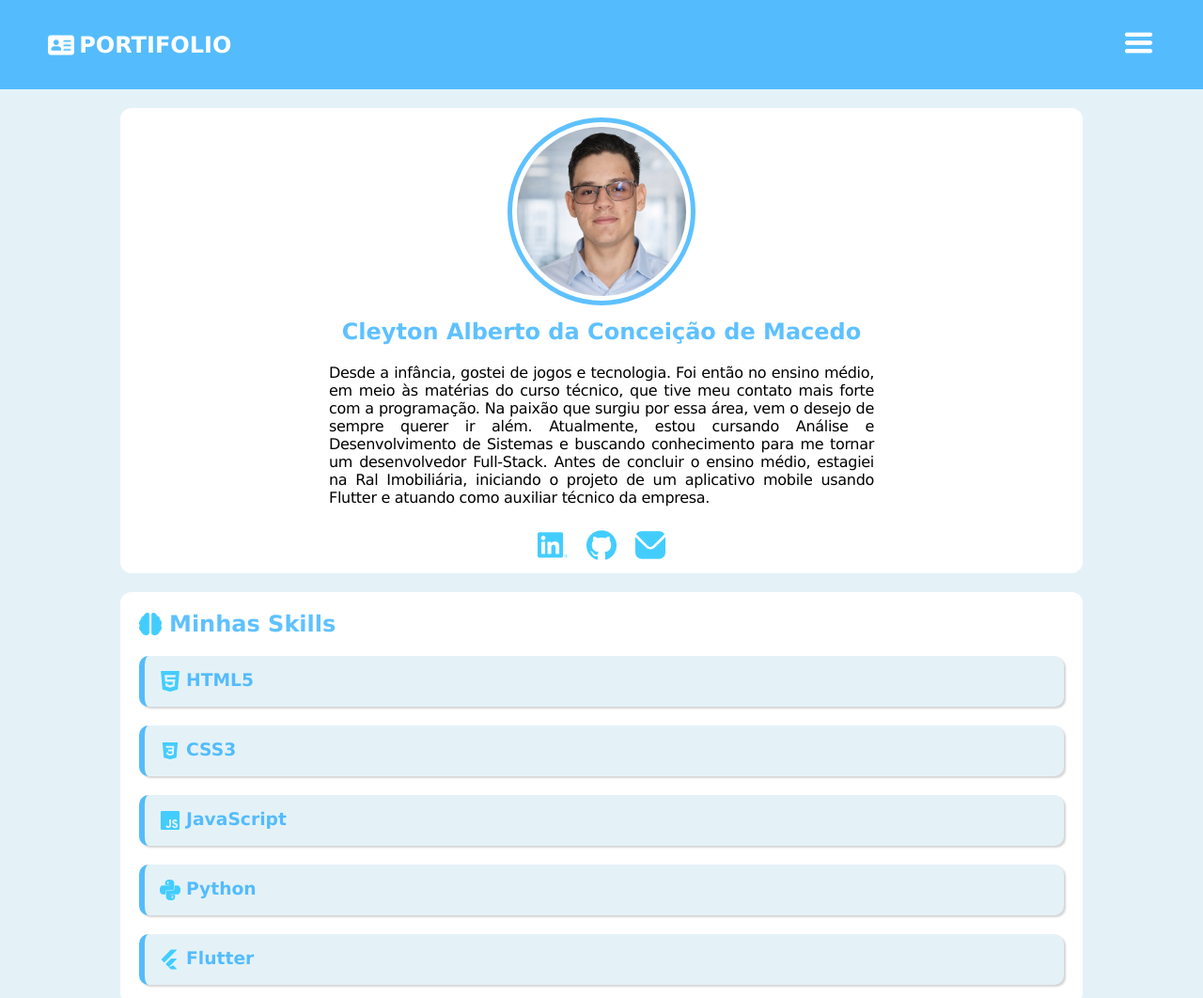
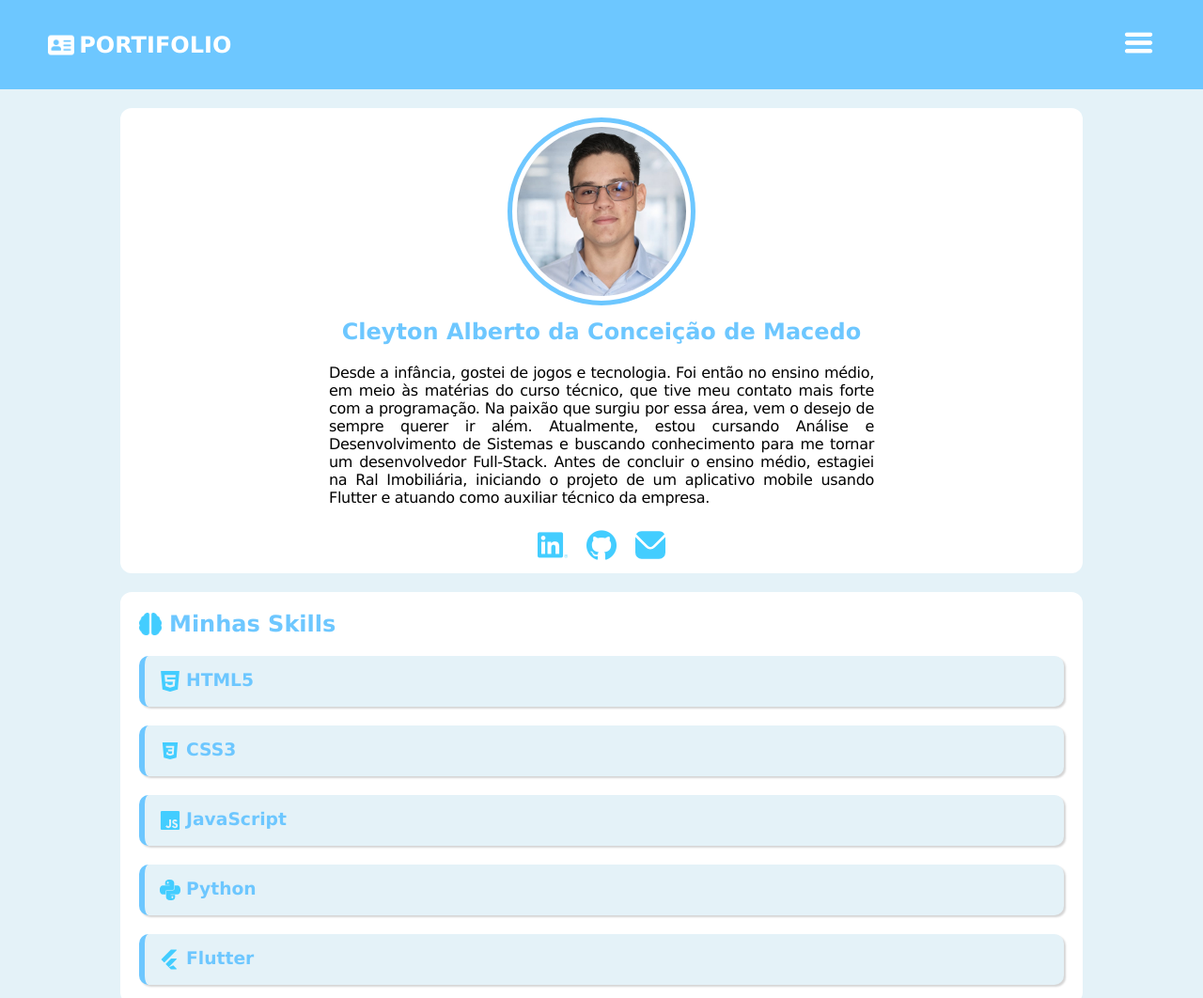
Before and after one commit to Cleyton-Alberto/portifolio, a plain HTML site: page index.html in a window 1280 px wide. Shown: the top 1062 px of the page at 94% size. Drawn offline with Linux system fonts and the light colour scheme.

Commit message:
new main color and header fixed at the top

```diff
--- a/styles/style.css
+++ b/styles/style.css
@@ -1,7 +1,7 @@
 @charset "UTF-8";
 
 :root {
-    --main-color: rgba(0, 157, 255, 0.633);
+    --main-color: rgb(109, 199, 255);
 
     --icon-filter: invert(60%) sepia(80%) saturate(650%) hue-rotate(170deg) brightness(105%) contrast(105%);
     --icon-filter-hover: invert(55%) sepia(69%) saturate(517%) hue-rotate(167deg) brightness(98%) contrast(95%);
@@ -66,6 +66,10 @@ header {
     align-items: center;
 
     padding: 28px 4%;
+
+    position: sticky;
+    top: 0;
+    z-index: 3;
 
     background-color: var(--main-color);
 }
```
